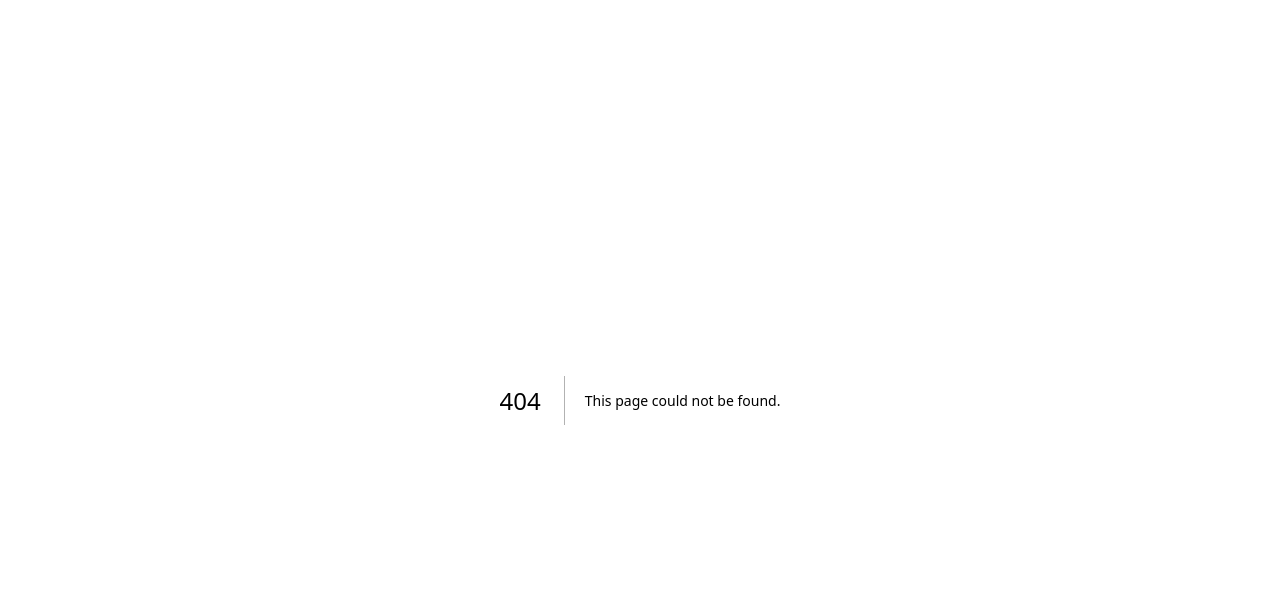
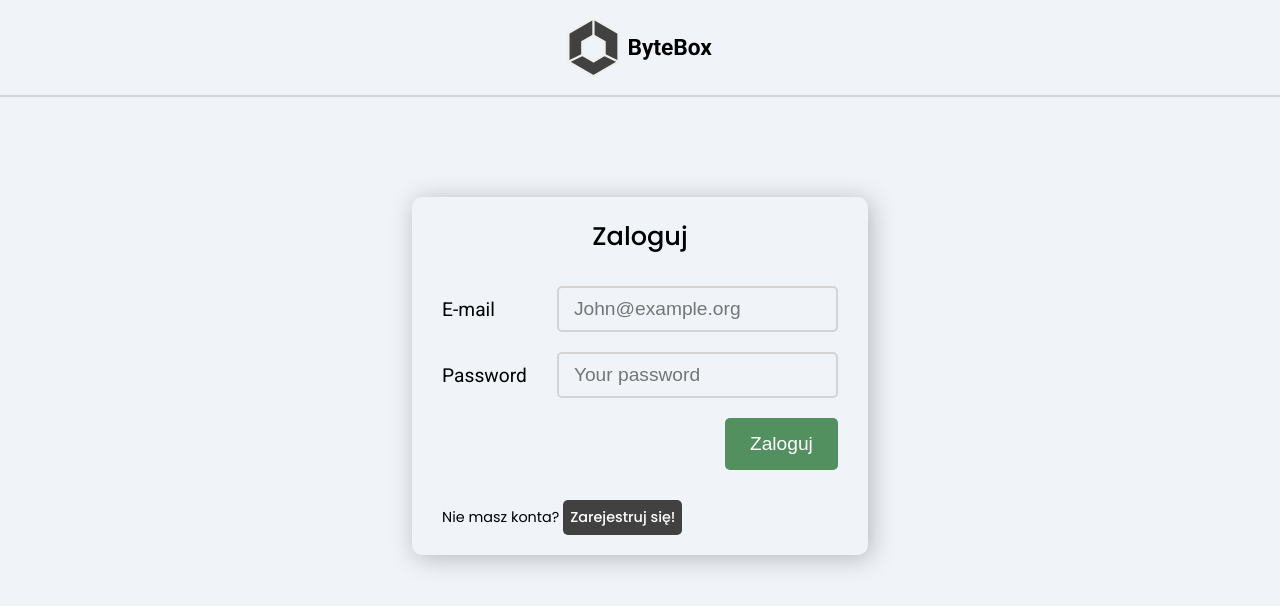
Before and after one commit to onadakoa/ByteBox, a Next.js app: page /auth in a window 1280 px wide. Before the commit this address had no page. Shown: the top 606 px of the page. Built offline with nearby package versions, Linux system fonts and the light colour scheme.

Commit message:
auth login/register page

```diff
--- /dev/null
+++ b/app/auth/layout.module.css
@@ -0,0 +1,3 @@
+.content {
+    padding: 20px 15px;
+}
--- /dev/null
+++ b/app/auth/layout.tsx
@@ -0,0 +1,19 @@
+import React from "react";
+import css from "./layout.module.css"
+import {AuthNavBar} from "@/components/NavBar/AuthNavBar";
+import {Metadata} from "next";
+
+export const metadata: Metadata = {
+    title: "ByteBox auth"
+}
+
+export default function layout({children}: { children: React.ReactNode }) {
+    return (
+        <>
+            <AuthNavBar/>
+            <main className={css.content}>
+                {children}
+            </main>
+        </>
+    );
+}
--- /dev/null
+++ b/app/auth/page.module.css
@@ -0,0 +1,7 @@
+.container {
+    display: flex;
+    flex-direction: column;
+    align-items: center;
+    justify-content: center;
+    margin-top: 10vh;
+}
--- /dev/null
+++ b/app/auth/page.tsx
@@ -0,0 +1,11 @@
+import css from "./page.module.css"
+import {AuthForm} from "@/components/Form/AuthForm";
+
+export default function Page() {
+
+    return (
+        <div className={css.container}>
+            <AuthForm/>
+        </div>
+    );
+}
--- /dev/null
+++ b/components/Form/AuthForm.module.css
@@ -0,0 +1,97 @@
+
+.formBody {
+    /*border: 2px solid var(--stroke-color);*/
+    padding: 20px 30px;
+    border-radius: 10px;
+
+    display: flex;
+    flex-direction: column;
+    align-items: center;
+    justify-content: center;
+    gap: 30px;
+
+    box-shadow: var(--feed-shadow);
+}
+
+.formContent {
+    display: grid;
+    grid-template-columns: max-content 1fr;
+    grid-column-gap: 30px;
+    grid-row-gap: 20px;
+    align-items: center;
+
+    font-size: 1.2rem;
+    font-weight: 400;
+}
+
+.formContent > .submit {
+    grid-column: span 2;
+    display: flex;
+    justify-content: end;
+    align-items: center;
+}
+
+.submit > input {
+    outline: none;
+    border: 0;
+    background-color: var(--green-color);
+    color: white;
+    border-radius: 5px;
+    padding: 15px 25px;
+    font-size: 1.2rem;
+}
+
+.submit > input:hover {
+    cursor: pointer;
+    background-color: color-mix(in srgb, var(--green-color) 90%, white 10%);
+}
+
+.formTitle {
+    font-weight: 500;
+    font-size: 1.6rem;
+}
+
+.modeChanger {
+    align-self: flex-start;
+    font-weight: 400;
+    font-size: 0.9rem;
+}
+
+.modeChanger > span {
+    color: white;
+    background-color: var(--primary-color);
+    padding: 7px;
+    border-radius: 5px;
+    font-weight: 500;
+    display: inline-block;
+}
+
+.modeChanger > span:hover {
+    cursor: pointer;
+    background-color: color-mix(in srgb, var(--primary-color) 90%, white 10%);
+    user-select: none;
+}
+
+@media (width <= 768px) {
+    .formContent {
+        font-size: 0.9rem;
+    }
+
+    .modeChanger {
+        font-size: 0.8rem;
+    }
+
+    .modeChanger > span {
+        padding: 10px;
+    }
+}
+
+@media (width <= 375px) {
+    .formContent {
+        grid-column-gap: 5px;
+    }
+
+    .formBody {
+        padding: 10px 10px;
+    }
+}
--- /dev/null
+++ b/components/Form/AuthForm.tsx
@@ -0,0 +1,54 @@
+"use client"
+import css from "./AuthForm.module.css"
+import {poppins, roboto} from "@/utils/font";
+import {Input} from "@/components/Form/Input";
+import {FormEventHandler, useState} from "react";
+
+
+export function AuthForm() {
+    const [isLogin, setIsLogin] = useState<boolean>(true);
+
+    const Submit: FormEventHandler<HTMLFormElement> = (event) => {
+        event.preventDefault();
+        const data = new FormData(event.target as HTMLFormElement);
+        console.log(data);
+    }
+
+    return (
+        <div className={css.container}>
+            <div className={css.formBody}>
+                <div style={poppins.style} className={css.formTitle}>
+                    {(isLogin) ? "Zaloguj" : "Zarejestruj"}
+                </div>
+                <form onSubmit={Submit} style={roboto.style} className={css.formContent}>
+                    {(!isLogin) && (
+                        <>
+                            <div>Full name</div>
+                            <div>
+                                <Input name={"fullName"} placeholder={"John Smith"}/>
+                            </div>
+                        </>
+                    )}
+                    <div>E-mail</div>
+                    <div>
+                        <Input name={"email"} type={"email"} placeholder={"John@example.org"}/>
+                    </div>
+                    <div>Password</div>
+                    <div>
+                        <Input name={"password"} type={"password"} placeholder={"Your password"}/>
+                    </div>
+                    <div className={css.submit}>
+                        <input type="submit" value={(isLogin) ? "Zaloguj" : "Zarejestruj"}/>
+                    </div>
+                </form>
+                <div style={poppins.style} className={css.modeChanger}>
+                    {
+                        (isLogin) ? "Nie masz konta?" : "Masz już konto?"
+                    } <span onClick={() => setIsLogin(!isLogin)}>{
+                    (isLogin) ? "Zarejestruj" : "Zaloguj"
+                } się!</span>
+                </div>
+            </div>
+        </div>
+    );
+}
--- /dev/null
+++ b/components/Form/Input.module.css
@@ -0,0 +1,16 @@
+.container > input {
+    border: 2px solid var(--stroke-color);
+    outline: none;
+    font-size: 1.2rem;
+    padding: 10px 15px;
+    box-sizing: border-box;
+    width: 100%;
+    border-radius: 5px;
+    background-color: inherit;
+}
+
+@media (width <= 768px) {
+    .container > input {
+        font-size: 0.9rem;
+    }
+}
--- /dev/null
+++ b/components/Form/Input.tsx
@@ -0,0 +1,30 @@
+"use client"
+import css from "./Input.module.css"
+import {ChangeEventHandler, HTMLInputTypeAttribute, useState} from "react";
+
+export function Input(props: {
+    type?: HTMLInputTypeAttribute,
+    placeholder?: string,
+    value?: string,
+    onChange?: ChangeEventHandler<HTMLInputElement>,
+    name?: string
+}) {
+    const [value, setValue] = useState(props.value || "");
+
+    const onChange: ChangeEventHandler<HTMLInputElement> = (event) => {
+        if (props.onChange != undefined)
+            props.onChange(event);
+        else setValue(event.target.value);
+    }
+
+    return (
+        <div className={css.container}>
+            <input name={props.name || undefined}
+                   onChange={onChange}
+                   value={props.value || value}
+                   type={props.type || "text"}
+                   placeholder={props.placeholder || undefined}
+            />
+        </div>
+    );
+}
--- /dev/null
+++ b/components/NavBar/AuthNavBar.module.css
@@ -0,0 +1,16 @@
+.container {
+    padding: 10px 15px;
+    display: grid;
+    grid-template-columns: repeat(3, 1fr);
+    justify-items: center;
+    align-items: center;
+
+    box-sizing: border-box;
+    border-bottom: 2px solid var(--stroke-color);
+}
+
+.logoContainer {
+    position: relative;
+    width: 150px;
+    aspect-ratio: 2/1;
+}
--- /dev/null
+++ b/components/NavBar/AuthNavBar.tsx
@@ -0,0 +1,19 @@
+import css from "./AuthNavBar.module.css"
+import Logo from "@/components/Logo/Logo";
+import Link from "next/link";
+
+export function AuthNavBar() {
+    return (
+        <div className={css.container}>
+            <div></div>
+            <div>
+                <div className={css.logoContainer}>
+                    <Link href={"/"}>
+                        <Logo/>
+                    </Link>
+                </div>
+            </div>
+            <div></div>
+        </div>
+    );
+}
--- /dev/null
+++ b/utils/font.ts
@@ -0,0 +1,11 @@
+import {Poppins, Roboto} from "next/font/google";
+
+
+export const poppins = Poppins({
+    weight: ["200", "300", "400", "500", "600", "700", "800", "900"],
+    subsets: ['latin']
+})
+export const roboto = Roboto({
+    weight: ["100", "300", "400", "500", "700", "900"],
+    subsets: ['latin']
+})
```
Also changed, not shown: components/NavBar/NavBar.tsx (+4 -4 lines).
